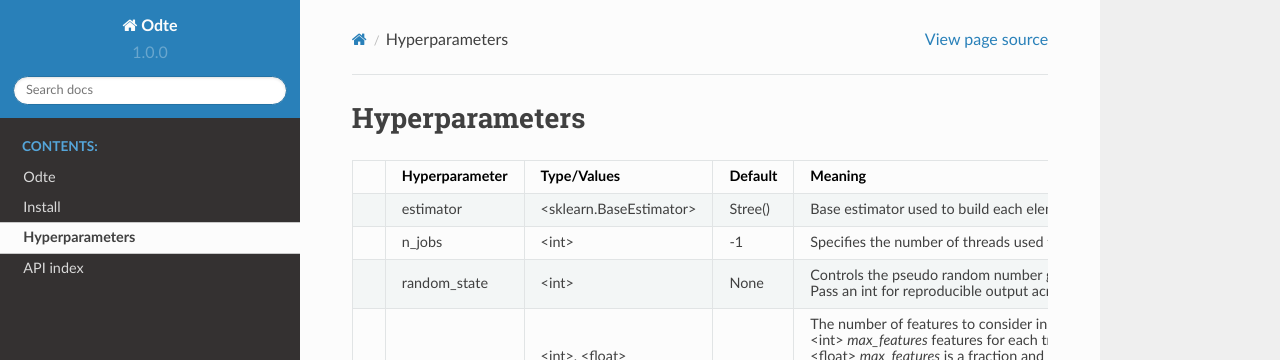
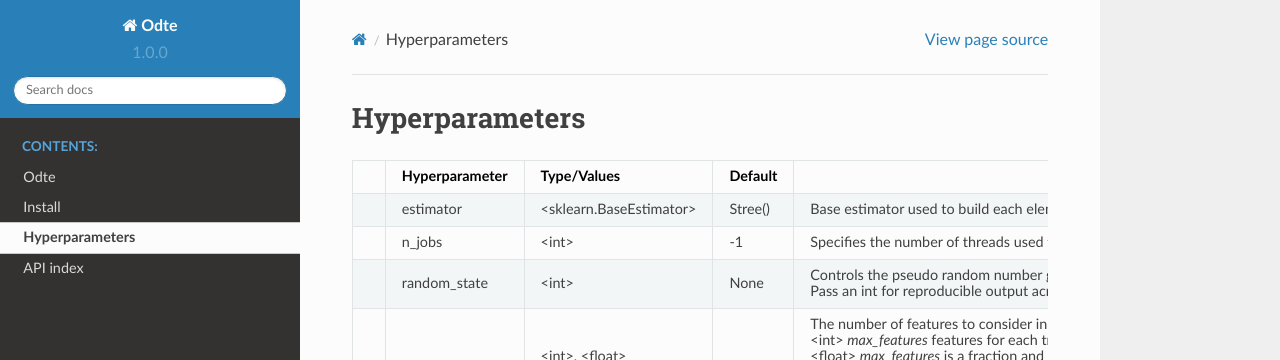
Before and after one commit to Doctorado-ML/Odte, a Sphinx documentation site: the page built from docs/source/hyperparameters.md, in a window 1280 px wide. Shown: the top 360 px of the page. Built offline with Sphinx 7.4.7 and the Read the Docs theme 2.0.0, drawn with Linux system fonts in a browser that asks for light colours.

Commit message:
Add hyperparameters.md to doc

```diff
--- a/docs/source/hyperparameters.md
+++ b/docs/source/hyperparameters.md
@@ -1,6 +1,6 @@
 # Hyperparameters
 
-|     | **Hyperparameter**  | **Type/Values**                                                | **Default** | **Meaning**                                                                                                                                                                                                                                                                                                                                                                                                                                                                                                                                                                                                                             |
+|     | **Hyperparameter**  | **Type/Values**                                                | **Default** | |
 | --- | ------------------- | -------------------------------------------------------------- | ----------- | --------------------------------------------------------------------------------------------------------------------------------------------------------------------------------------------------------------------------------------------------------------------------------------------------------------------------------------------------------------------------------------------------------------------------------------------------------------------------------------------------------------------------------------------------------------------------------------------------------------------------------------- |
 |   | estimator                  | \<sklearn.BaseEstimator\>                                                      | Stree()         | Base estimator used to build each element of the ensemble.                                                                                                              |
 |   | n_jobs              | \<int\>              | -1      | Specifies the number of threads used to build the ensemble (-1 equals to all cores available) |
```
